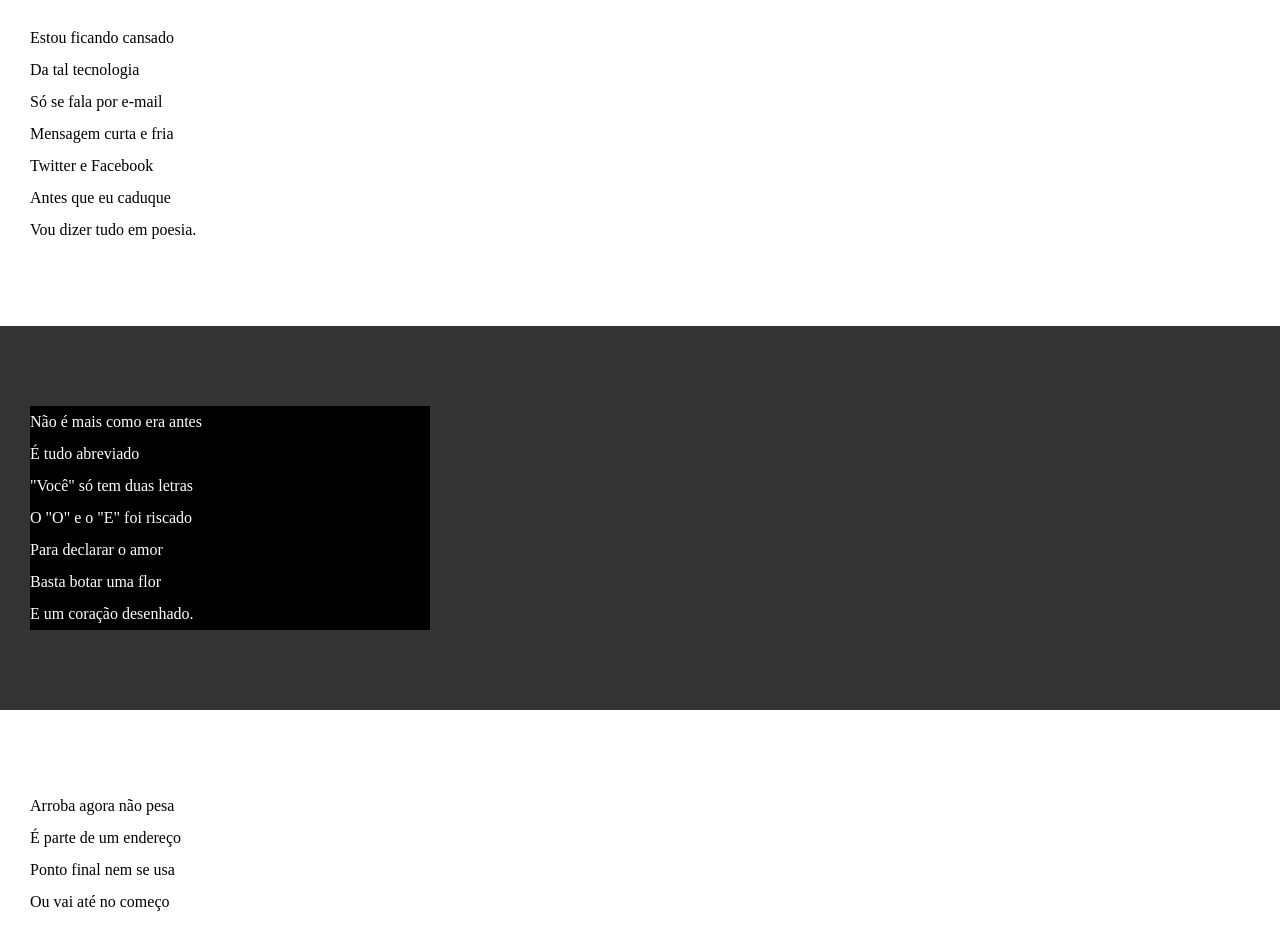
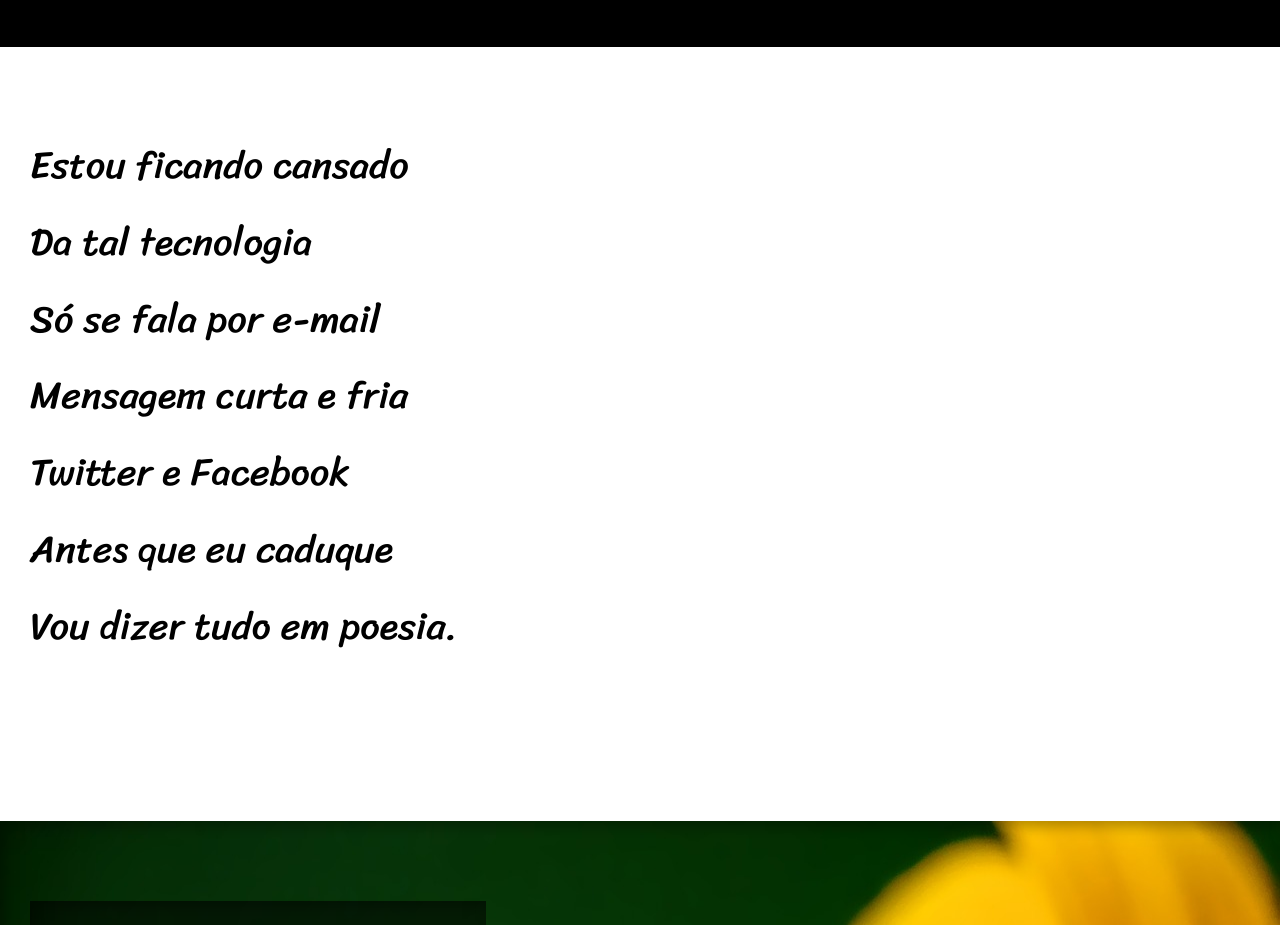
Before and after one commit to rafaelfernando1/html-css, a plain HTML site: page desafios/d012/index.html in a window 1280 px wide. Shown: the part 213-1138 px from the top of the page. Drawn offline with Linux system fonts and the light colour scheme.

Commit message:
ultimas atualizacoes

```diff
--- a/desafios/d012/index.html
+++ b/desafios/d012/index.html
@@ -26,7 +26,7 @@
         </p>
     </section>
 
-    <section class="imagem">
+    <section id="img01" class="imagem">
         <p>
             Não é mais como era antes <br>
             É tudo abreviado <br>
@@ -47,6 +47,8 @@
             Agora é .com b <br>
             Se o saite é muito bom <br>
             Ele vale um alto preço. <br>
+        </p>
+        <p>
             Pra piorar a liguagem <br>
             O emoticom é um risco <br>
             Tem símbolo para tudo <br>
@@ -57,7 +59,7 @@
         </p>
     </section>
 
-    <section class="imagem">
+    <section id="img02" class="imagem">
         <p>
             Tenho saudade das cartas <br>
             Escritas com a própria mão <br>
@@ -78,6 +80,8 @@
             Abriu outro aplicativo <br>
             O mundo ficou cativo <br>
             Da tecnologia do agora. <br>
+        </p>
+        <p>
             Felizmente, pra orar <br>
             Não precisa de internet <br>
             Deus escuta todo mundo <br>
--- a/desafios/d012/style.css
+++ b/desafios/d012/style.css
@@ -1,13 +1,26 @@
 @charset "utf-8";
+
+@import url('https://fonts.googleapis.com/css2?family=Bebas+Neue&family=Passion+One:wght@400;700;900&display=swap');
+@import url('https://fonts.googleapis.com/css2?family=Bebas+Neue&family=Passion+One:wght@400;700;900&family=Sriracha&display=swap');
+
+:root {
+    --fonte1: Verdana, Geneva, Tahoma, sans-serif;
+    --fonte2: 'Passion one', cursive;
+    --fonte3: 'Sriracha', cursive
+}
+
+
 
 * {
     margin: 0px;
     padding: 0px;
+    font-size: 1em;
 }
 
 html, body {
     background-color: darkgray;
     min-height: 100vh;
+    font-family: var(--fonte1);
 
 }
 header {
@@ -18,6 +31,8 @@ header {
 header h1 {
     padding-top: 50px;
     font-variant: small-caps;
+    font-family: var(--fonte2);
+    font-size: 10vw;
 }
 header p {
     padding-bottom: 50px;
@@ -35,10 +50,29 @@ section {
     padding-bottom: 10vh;
     line-height: 2em;
     padding-left: 30px;
+    font-family: var(--fonte3);
+    font-size: 3vw;
+}
+section p {
+    padding-bottom: 2em;
 }
 section.imagem p {
-    background-color: black;
-    width: 400px;
+    background-color: rgba(0, 0, 0, 0.493);
+    display: inline-block;
+    padding: 5px;
+    text-shadow: 1px 2px 0px black;
+    box-shadow: inset 6px 6px 13px 0px rgba(0, 0, 0, 0.295);
+    background-size: cover;
+
+}
+section#img01{
+    background-image: url(../d012/imagens/background001.jpg);
+    background-position: right center;
+
+}
+section#img02{
+    background-image: url(../d012/imagens/background002.jpg);
+    background-position: right center;
 }
 
 section.normal {
@@ -49,6 +83,9 @@ section.normal {
 section.imagem {
     background-color: rgb(51, 51, 51);
     color: white;
+    background-attachment: fixed;
+    text-shadow: 1px 2px 0px black;
+    box-shadow: inset 6px 6px 13px 0px rgba(0, 0, 0, 0.295);
 }
 
 
```
